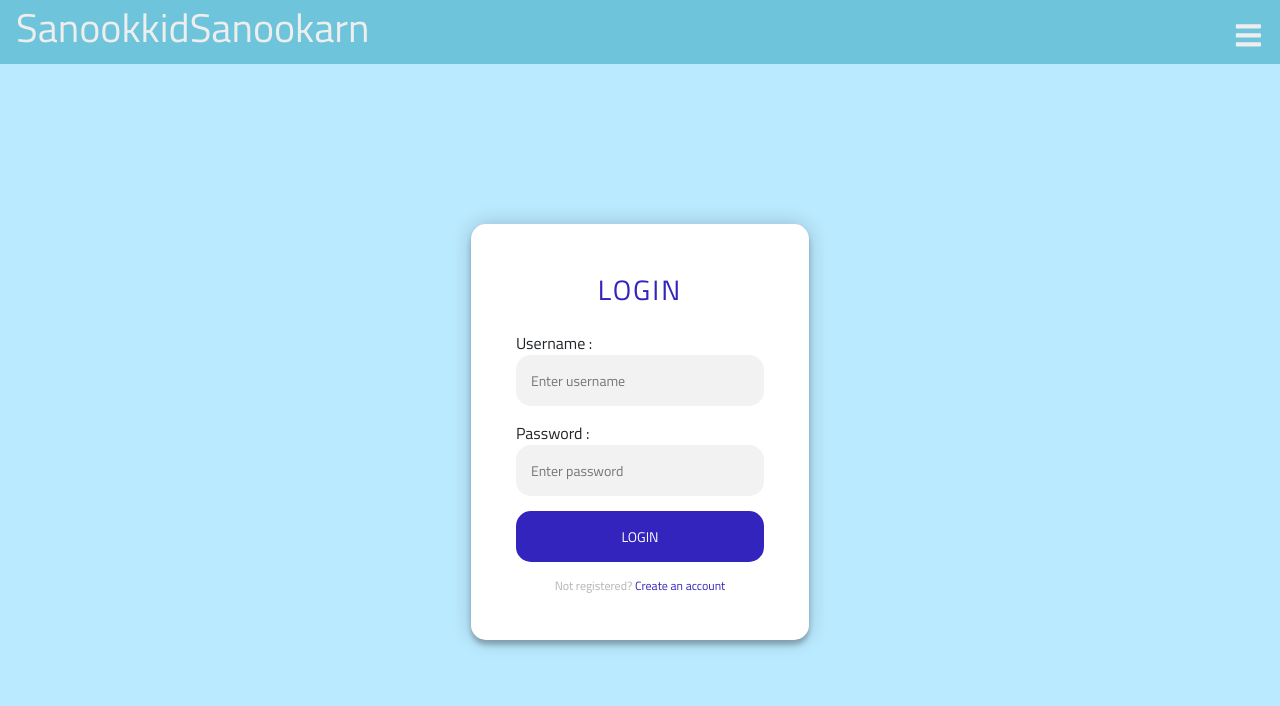
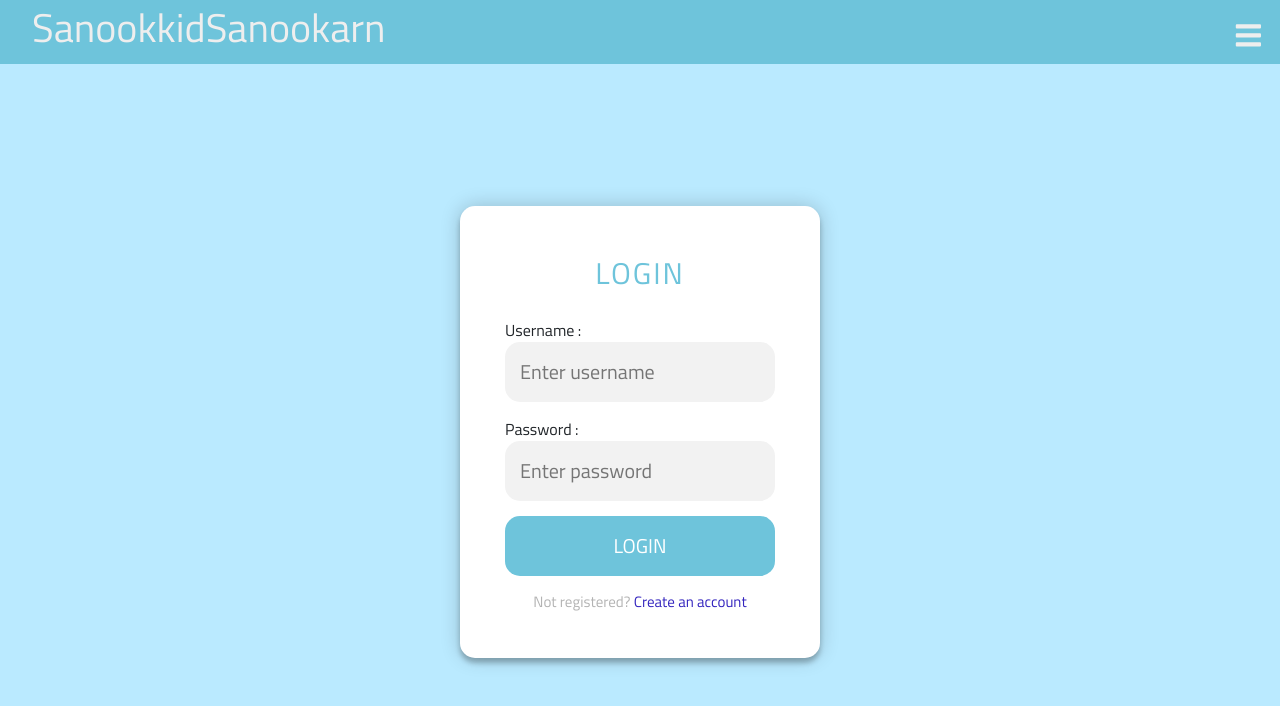
Before and after one commit to GUPGHTH/SE-Project, a React (Create React App) app in the folder client/: page /login in a window 1280 px wide. Shown: the top 706 px of the page. Built offline with nearby package versions, Linux system fonts and the light colour scheme.

Commit message:
contactimage

```diff
--- a/client/src/App.js
+++ b/client/src/App.js
@@ -12,6 +12,9 @@ import See_detail from './Component/See_detail';
 import Login from './Component/Login';
 import Login_state from './Component/Login_state';
 import Register from './Component/Register';
+import Contact from './Component/Contact';
+
+
 import {
   BrowserRouter,
   Switch,
@@ -34,6 +37,7 @@ function App() {
           <Route path="login" element={<Login/>}></Route>
           <Route path="Login_state" element={<Login_state/>}></Route>
           <Route path="Register" element={<Register/>}></Route>
+          <Route path="Contact" element={<Contact/>}></Route>
 
         </Route>
       </Routes>
--- /dev/null
+++ b/client/src/Component/Contact.js
@@ -0,0 +1,16 @@
+import * as React from 'react';
+import Axios from 'axios';
+import { useState } from 'react';
+import { Link ,useParams} from 'react-router-dom';
+
+
+export default function Contact() {
+    return (
+
+        // https://drive.google.com/file/d/1vfhX_wzvaPiZMV591R5qx2_oZSOE1sgx/view?usp=share_link
+        //<img src="https://drive.google.com/uc?export=view&id=" alt=""></img> ใช้
+        <img src="https://drive.google.com/uc?export=view&id=1vfhX_wzvaPiZMV591R5qx2_oZSOE1sgx" alt=""></img>
+
+
+    );
+}
--- a/client/src/Component/Navbar.js
+++ b/client/src/Component/Navbar.js
@@ -12,12 +12,12 @@ function Navbar() {
 
 	return (
 		<header>
-			<h1> SanookkidSanookarn</h1>
+			<h1 className="System_Name"> SanookkidSanookarn</h1>
 
 			<nav ref={navRef}>
 				<a href="/Book_shelf">หนังสือ</a>
 				<a href="/#">เกี่ยวกับ</a>
-				<a href="/#">ติดต่อ</a>
+				<a href="/Contact">ติดต่อ</a>
 				<a href="/#">การสั่งซื้อ</a>
 				<a href="/login">เข้าสู่ระบบ</a>
 
--- a/client/src/Component/Sign_up.js
+++ b/client/src/Component/Sign_up.js
@@ -4,8 +4,6 @@ import { useState } from 'react';
 import {  Link, useParams } from 'react-router-dom';
 import '../Styles/Sign.css'
 export default function Sign_up(){
-
-
     return(
         <body>
         <div >
--- a/client/src/Styles/gridbox.css
+++ b/client/src/Styles/gridbox.css
@@ -35,24 +35,16 @@ body{
 
 
 .button-28 {
-  border:  1px solid #1A1A1A;
-  border-radius: 8px;
-  box-sizing: border-box;
-  color: #000000;
-  cursor: pointer;
-  display: inline-block;
-  font-family: Roobert,-apple-system,BlinkMacSystemFont,"Segoe UI",Helvetica,Arial,sans-serif,"Apple Color Emoji","Segoe UI Emoji","Segoe UI Symbol";
-  font-size: 20px;
-  line-height: normal;
-  margin: 5px 5px;
-  min-height: 60px;
-  padding: 15px 32px;
-  text-align: center;
-  user-select: none;
-  -webkit-user-select: none;
-  touch-action: manipulation;
-  width: auto;
-  /* will-change: transform; */
+margin-top: 5%;
+ padding: 17px 40px;
+ border-radius: 50px;
+ border: 1px solid #bababa;
+ background-color: white;
+ box-shadow: rgb(0 0 0 / 5%) 0 0 8px;
+ letter-spacing: 1.5px;
+ text-transform: uppercase;
+ font-size: 15px;
+ transition: all .5s ease;
 }
 
 .group {
@@ -117,7 +109,7 @@ body{
 
 .button-28:hover {
   color: #fff;
-  background-color: #77DD77;
+  background-color: #6EC4DB;
   box-shadow: rgba(0, 0, 0, 0.25) 0 8px 15px;
   transform: translateY(-2px);
 }
--- a/client/src/Styles/login.css
+++ b/client/src/Styles/login.css
@@ -17,7 +17,6 @@ align-items: center;
   height: auto;
 }
 .form input {
-
   outline: 0;
   background: #f2f2f2;
   width: 100%;
@@ -25,19 +24,19 @@ align-items: center;
   margin: 0 0 15px;
   padding: 15px;
   box-sizing: border-box;
-  font-size: 14px;
+  font-size: 20px;
   border-radius:15px;
 
 }
 .form button {
   text-transform: uppercase;
   outline: 0;
-  background: #3324be;
+  background: #6EC4DB;
   width: 100%;
   border: 0;
   padding: 15px;
   color: #FFFFFF;
-  font-size: 14px;
+  font-size: 20px;
   border-radius:15px;
   -webkit-transition: all 0.3 ease;
   transition: all 0.3 ease;
@@ -49,7 +48,7 @@ align-items: center;
 .form .message {
   margin: 15px 0 0;
   color: #b3b3b3;
-  font-size: 12px;
+  font-size: 15px;
   text-align: center;
 }
 .form .message a {
@@ -57,13 +56,9 @@ align-items: center;
   text-decoration: none;
 }
 .topic{
-  font-size: 28px;
-  color: #3324be;
+  font-size: 30px;
+  color: #6EC4DB;
   letter-spacing: 2px;
   text-align: center;
   margin-bottom: 8%;
 }
-@media  (max-width:600px){
-
-
-}
--- a/client/src/Styles/navbar.css
+++ b/client/src/Styles/navbar.css
@@ -1,5 +1,7 @@
 @import url("https://fonts.googleapis.com/css2?family=Titillium+Web:wght@300;400;700&display=swap");
-
+.System_Name{
+	padding-left: 1rem;
+}
 *{
 	padding: 0;
 	margin: 0;
```
Also changed, not shown: client/public/bg.png (renamed from client/src/images/bg.png).
